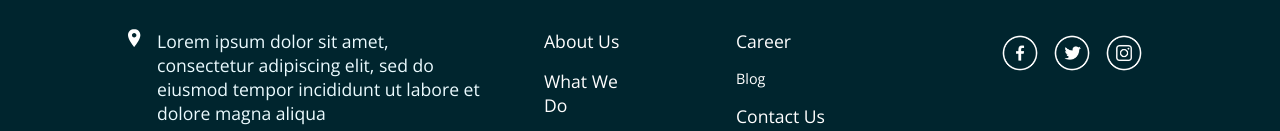
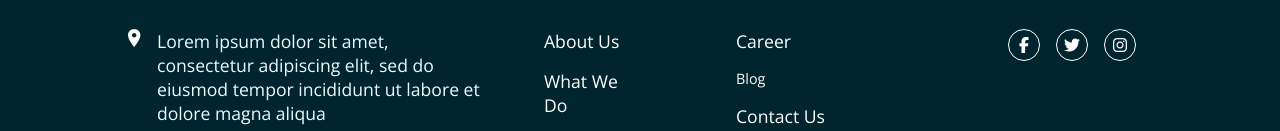
Before and after one commit to NallyNik/fm-huddle-landing-page-with-alternating-feature-blocks, a plain HTML site: page index.html in a window 1280 px wide. Shown: the part 2526-2657 px from the top of the page. Drawn offline with nearby package versions, Linux system fonts and the light colour scheme.

Commit message:
update icons

```diff
--- a/assets/css/index.css
+++ b/assets/css/index.css
@@ -159,7 +159,31 @@ a:hover {
     align-items: flex-start;
 }
 .social-media {
-    margin: auto;
+    width: 100%;
+}
+.social-media ul {
+    display: flex;
+    justify-content: center;
+    gap: 1rem;
+}
+.social-media li {
+    padding: 0.5rem;
+    width: 3rem;
+    height: 3rem;
+    list-style: none;
+    display: flex;
+    justify-content: center;
+    align-items: center;
+    cursor: pointer;
+    font-size: 1.4rem;
+
+    border: 1px solid white;
+    border-radius: 50%;
+    color: white;
+}
+.social-media li:hover {
+    color: hsl(322, 100%, 66%);
+    border-color: hsl(322, 100%, 66%);
 }
 .attribution {
     white-space: pre;
@@ -265,15 +289,10 @@ a:hover {
         margin: 0 2rem 1rem;
         margin-bottom: 1rem;
     }
-    .social-media {
-        margin: 0;
-    }
-    .social-media img {
-        width: 3rem;
-    }
-    .social-media img:hover {
-        filter: invert(30%);
-        cursor: pointer;
+    .social-media li {
+        width: 2rem;
+        height: 2rem;
+        font-size: 1rem;
     }
     footer p:nth-last-child(2) {
         align-self: self-end;
--- a/index.html
+++ b/index.html
@@ -6,6 +6,7 @@
 
   <link rel="icon" type="image/png" sizes="32x32" href="./assets/images/favicon-32x32.png">
   <link rel="stylesheet" href="./assets/css/index.css">
+  <script src="https://kit.fontawesome.com/52ee0b3532.js" crossorigin="anonymous"></script>
   <title>Frontend Mentor | Huddle landing page with alternating feature blocks</title>
 </head>
 <body class="flex-column">
@@ -91,9 +92,11 @@
         <p><a href="#">Contact Us</a></p>
       </div>
       <div class="social-media">
-        <img src="./assets/images/facebook-branco.png" alt="" title="Facebook">
-        <img src="./assets/images/twitter-branco.png" alt="" title="Twitter">
-        <img src="./assets/images/instagram-branco.png" alt="" title="Instagram">
+        <ul>
+          <li><i class="fa-brands fa-facebook-f" title="Facebook"></i></li>
+          <li><i class="fa-brands fa-twitter" title="Twitter"></i></li>
+          <li><i class="fa-brands fa-instagram" title="Instagram"></i></li>
+        </ul>
       </div>
     </div>
     <p>&copy; Copyright 2018 Huddle. All rights reserved.</p>
```
Also changed, not shown: 1 other file.
